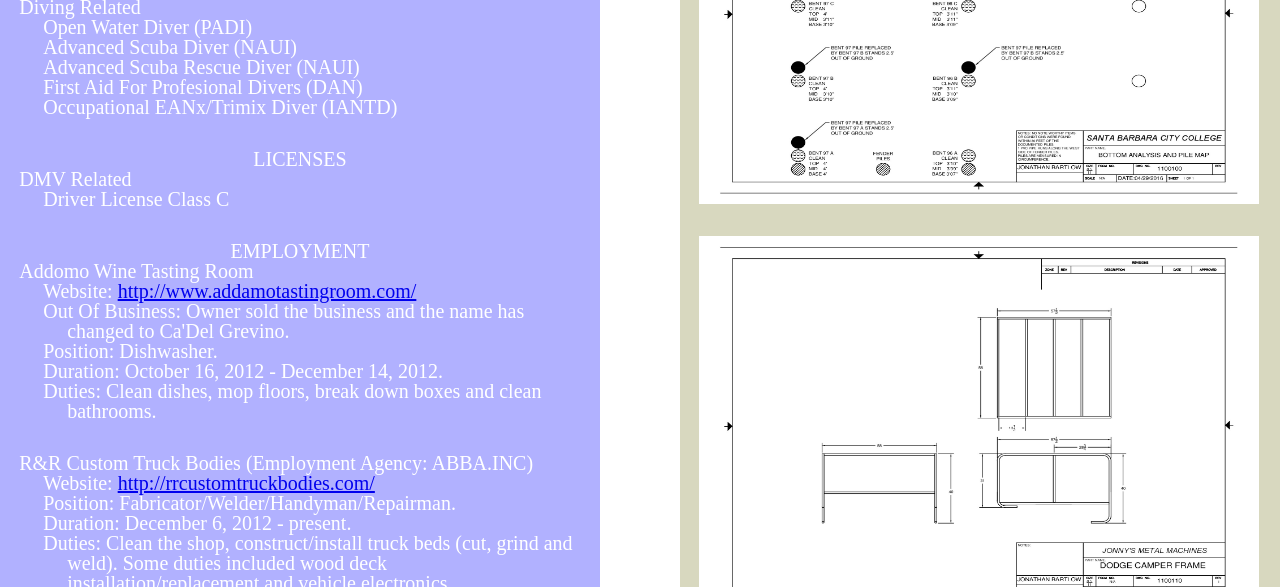
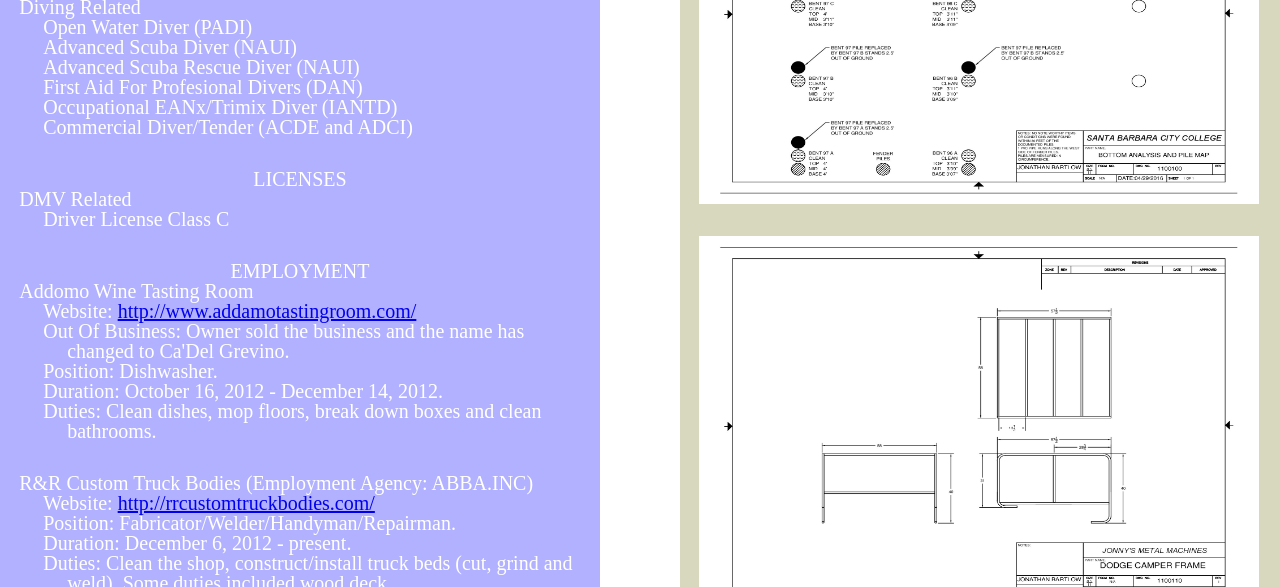
Before and after one commit to uthbert/uthbert.github.io, a plain HTML site: page index.html in a window 1280 px wide. Shown: the part 2481-3068 px from the top of the page. Drawn offline with Linux system fonts and the light colour scheme.

Commit message:
cert added

```diff
--- a/index.html
+++ b/index.html
@@ -84,6 +84,8 @@
 							<p class="indent1">Advanced Scuba Rescue Diver (NAUI)</p>
 							<p class="indent1">First Aid For Profesional Divers (DAN)</p>
 							<p class="indent1">Occupational EANx/Trimix Diver (IANTD)</p>
+							<p class="indent1">Commercial Diver/Tender (ACDE and ADCI)</p>
+
 <br>
 </br>
 <!-- LICENSES -->
```
